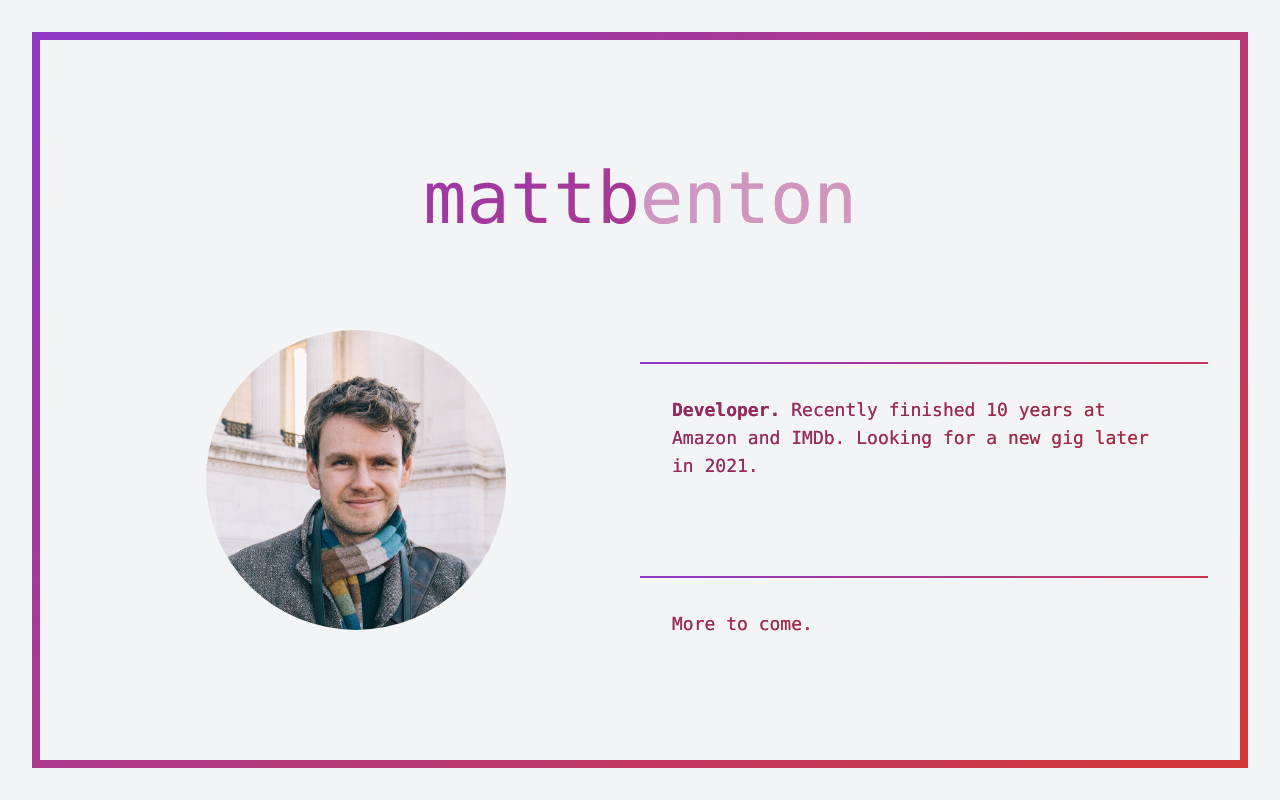
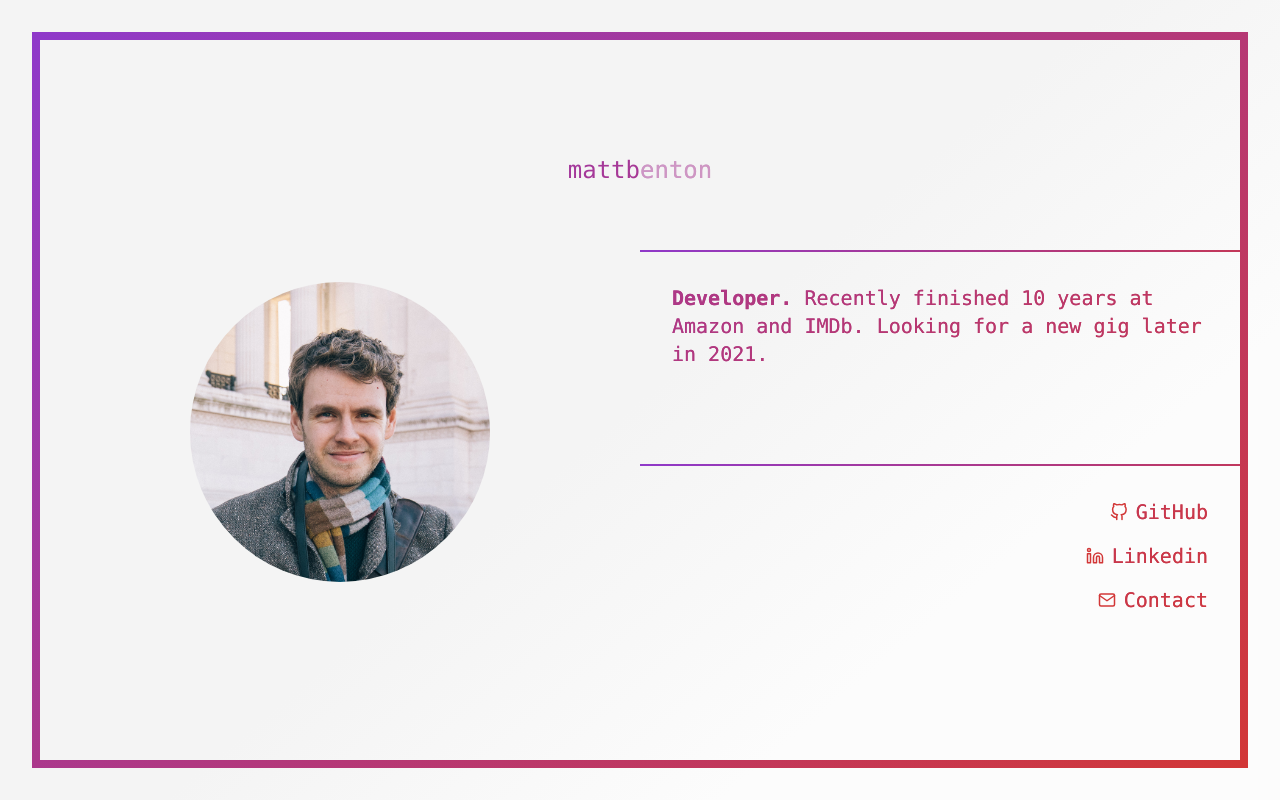
Before and after one commit to mjwbenton/mattb.tech, a Next.js app in the folder website/: page / in a window 1280 px wide. Built offline with nearby package versions, Linux system fonts and the light colour scheme.

Commit message:
Lots more visual work

```diff
--- a/website/package.json
+++ b/website/package.json
@@ -12,7 +12,8 @@
   "dependencies": {
     "next": "10.0.7",
     "react": "17.0.1",
-    "react-dom": "17.0.1"
+    "react-dom": "17.0.1",
+    "react-feather": "^2.0.9"
   },
   "devDependencies": {
     "@types/node": "^14.14.31",
--- a/website/pages/index.tsx
+++ b/website/pages/index.tsx
@@ -1,34 +1,84 @@
+import { GitHub, Link, Linkedin, Mail } from "react-feather";
+
 export default function Home() {
   return (
-    <div className="h-screen w-screen p-8 text-transparent font-mono">
-      {/* Border box */}
-      <div className="flex min-h-full justify-center items-center border-8 border-gradient">
-        {/* Centered content */}
+    <>
+      {/* Wrapper Box. On large screens we set this to the size of the screen so that we can use minimum height in its child. */}
+      <div className="md:h-screen md:w-screen p-4 md:p-8 text-transparent font-mono text-lg md:text-xl">
+        {/* Border box. On larger screens it sets a min-height to make the borders go to to the edge of the screen. */}
+        <div className="flex md:min-h-full justify-center items-center border-8 border-gradient">
+          {/* Centered content. Provides the text gradient. */}
           <div className="background-gradient bg-clip-text">
-          <header className="w-full font-light text-7xl p-8 text-center">
+            <header className="w-full p-8 text-center text-xl md:text-2xl">
               <span>mattb</span>
               <span className="text-gray-100 text-opacity-50">enton</span>
             </header>
-          <main className="p-8 text-black text-lg text-opacity-20">
-            <div className="lg:w-6/12 lg:float-left p-8 flex justify-center items-center">
+            <main>
+              <ContentBox float="left">
                 <img
                   src="/headshot.jpg"
                   width={300}
                   height={300}
-                className="rounded-full col-span-1"
+                  className="rounded-full m-auto"
                 />
-            </div>
-            <div className="lg:w-6/12 lg:float-right p-8 text-lg border-gradient border-t-2 my-16">
-              <span className="font-semibold">Developer.</span> Recently
-              finished 10 years at Amazon and IMDb. Looking for a new gig later
-              in 2021.
-            </div>
-            <div className="lg:w-6/12 lg:float-right p-8 text-lg border-gradient border-t-2">
-              <span>More to come.</span>
-            </div>
+              </ContentBox>
+              <ContentBox float="right" border>
+                <span className="font-semibold">Developer.</span>{" "}
+                <span>
+                  Recently finished 10 years at Amazon and IMDb. Looking for a
+                  new gig later in 2021.
+                </span>
+              </ContentBox>
+              <ContentBox float="right" border>
+                <ul className="space-y-4 text-right">
+                  <li>
+                    <a href="https://github.com/mjwbenton">
+                      <Icon component={GitHub} />
+                      GitHub
+                    </a>
+                  </li>
+                  <li>
+                    <a href="https://www.linkedin.com/in/mattb-tech/">
+                      <Icon component={Linkedin} />
+                      Linkedin
+                    </a>
+                  </li>
+                  <li>
+                    <a href="mailto:m@mattb.tech">
+                      <Icon component={Mail} />
+                      Contact
+                    </a>
+                  </li>
+                </ul>
+              </ContentBox>
             </main>
           </div>
         </div>
       </div>
+    </>
   );
 }
+
+function Icon({ component }) {
+  const Component = component;
+  return (
+    <Component
+      size={18}
+      className="inline svg-stroke-end-color mr-2 -top-0.5 relative"
+    />
+  );
+}
+
+function ContentBox({ children, float, border = false, className = "" }) {
+  return (
+    <div
+      className={`max-w-full overflow-hidden md:w-6/12 my-8 p-8
+        ${border ? "border-t-2 border-gradient" : ""}
+        ${float === "left" ? "md:float-left" : ""}
+        ${float === "right" ? "md:float-right" : ""}
+        ${className}`}
+    >
+      {children}
+    </div>
+  );
+}
--- a/website/styles/index.css
+++ b/website/styles/index.css
@@ -4,15 +4,25 @@
 
 @layer base {
   :root {
+    --gradient-start: rgba(143, 57, 201, 1);
+    --gradient-end: rgba(210, 55, 55, 1);
     --gradient: linear-gradient(
       140deg,
-      rgba(143, 57, 201, 1) 0%,
-      rgba(210, 55, 55, 1) 100%
+      var(--gradient-start) 0%,
+      var(--gradient-end) 100%
     );
+    --background-base: rgba(244, 244, 244, 1);
+    --background-highlight: rgba(252, 252, 252, 1);
   }
 
   body {
-    @apply bg-gray-100;
+    background-image: linear-gradient(
+      140deg,
+      var(--background-base) 50%,
+      var(--background-highlight) 75%
+    );
+    background-repeat: repeat-x;
+    background-color: var(--background-highlight);
   }
 }
 
@@ -25,4 +35,8 @@
   .background-gradient {
     background-image: var(--gradient);
   }
+
+  .svg-stroke-end-color {
+    stroke: var(--gradient-end);
+  }
 }
```
Also changed, not shown: 1 other file (tests, documents, lock files or other folders). Lines whose indentation alone changed are shown as unchanged.
